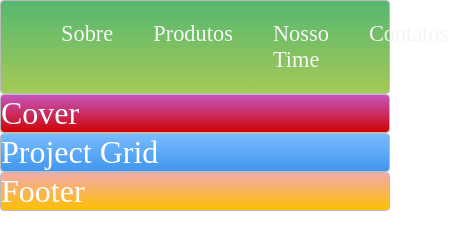
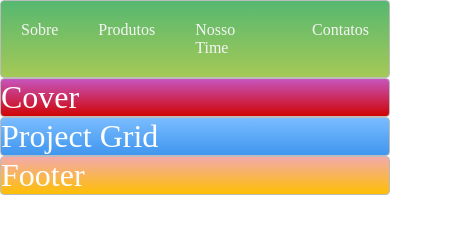
Before and after one commit to giovanaaline/website-gridcss, a plain HTML site: page index.html in a window 390 px wide. Shown: the whole page, 469 px wide, since content can reach past the window. Drawn offline with Linux system fonts and the light colour scheme.

Commit message:
Navigation bar - parte 2

```diff
--- a/style.css
+++ b/style.css
@@ -25,6 +25,14 @@ body{
     list-style:none;
     font-size:0.7em;
     margin:0
+}
+/* https://css-tricks.com/snippets/css/media-queries-for-standard-devices/ */
+/* quando o tamanho a tela for até 600px*/
+@media only screen and (max-width:600px){
+    .main-nav{
+        font-size: 0.5em;
+        padding: 0;
+    }
 }
 .push{
     margin-left: auto;
```
